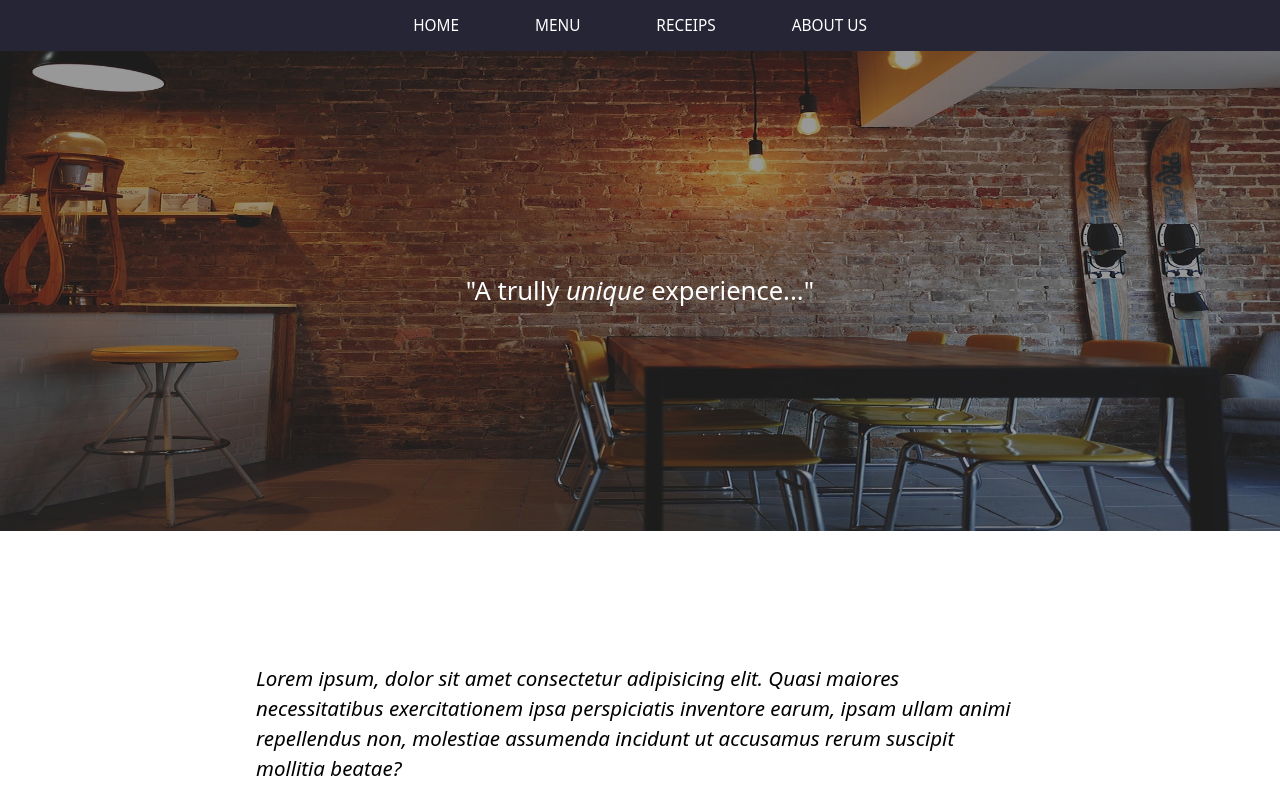
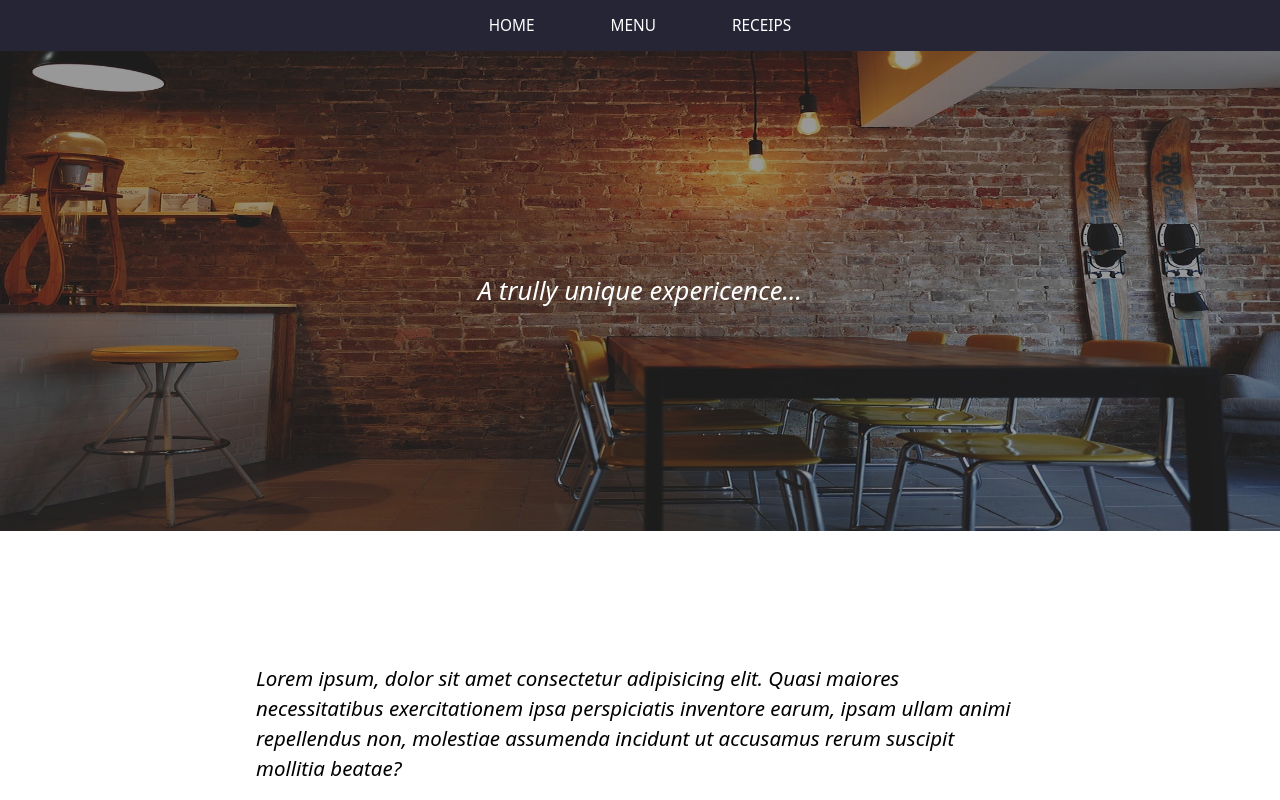
Before and after one commit to danibassprod/restaurant-page, a website built with webpack: page src/index.html in a window 1280 px wide. Shown: the top 800 px of the page. Built offline with nearby package versions, Linux system fonts and the light colour scheme.

Commit message:
Render homepage as a module

```diff
--- /dev/null
+++ b/src/homepage.js
@@ -0,0 +1,77 @@
+import backgroundCardPic from './img/brick-wall-1834784_1280.jpg';
+
+export default function renderHomePage(){
+    const container = document.querySelector('#container');
+
+    // top card
+
+    const topContainer = document.createElement('div');
+    topContainer.classList.add('top');
+
+    const topImage = new Image();
+    topImage.src = backgroundCardPic;
+    topImage.classList.add('top-card-pic');
+    topContainer.appendChild(topImage);
+
+    const topPhrase = document.createElement('h3');
+    topPhrase.textContent = 'A trully unique expericence...';
+    topContainer.appendChild(topPhrase);
+
+    // phrase card
+
+    const phraseContainer = document.createElement('div');
+    phraseContainer.classList.add('phrase');
+    const phrase = document.createElement('p');
+
+    phrase.textContent = 'Lorem ipsum, dolor sit amet consectetur adipisicing elit. Quasi maiores necessitatibus exercitationem ipsa perspiciatis inventore earum, ipsam ullam animi repellendus non, molestiae assumenda incidunt ut accusamus rerum suscipit mollitia beatae?';
+
+    phraseContainer.appendChild(phrase);
+
+    // menu card
+
+    const menuContainer = document.createElement('div');
+    menuContainer.classList.add('menu');
+
+    const menuPhrase = document.createElement('p');
+    menuPhrase.textContent = 'Lorem ipsum dolor sit amet.';
+    menuContainer.appendChild(menuPhrase);
+
+    // card 1
+
+    const card = document.createElement('div');
+    card.classList.add('card');
+    const cardPic = document.createElement('div');
+    cardPic.classList.add('pic1');
+    cardPic.textContent = 1;
+
+    card.appendChild(cardPic);
+
+    // card 2
+
+    const card2 = document.createElement('div');
+    card2.classList.add('card');
+    const cardPic2 = document.createElement('div');
+    cardPic2.classList.add('pic2');
+    cardPic2.textContent = 2;
+
+    card2.appendChild(cardPic2);
+
+    // card 3
+
+    const card3 = document.createElement('div');
+    card3.classList.add('card');
+    const cardPic3 = document.createElement('div');
+    cardPic3.classList.add('pic3');
+    cardPic3.textContent = 3;
+
+    card3.appendChild(cardPic3)
+
+    menuContainer.appendChild(card);
+    menuContainer.appendChild(card2);
+    menuContainer.appendChild(card3);
+
+
+    container.appendChild(topContainer);
+    container.appendChild(phraseContainer);
+    container.appendChild(menuContainer);
+}
--- a/src/index.html
+++ b/src/index.html
@@ -10,32 +10,13 @@
             <button class="navbar-button">HOME</button>
             <button class="navbar-button">MENU</button>
             <button class="navbar-button">RECEIPS</button>
-            <button class="navbar-button">ABOUT US</button>
         </nav>
     </header>
     <div id="container">
-        <div class="top">
-            <h3>"A trully <em>unique</em> experience..."</h3>
-        </div>
-        <div class="phrase">
-            <p>Lorem ipsum, dolor sit amet consectetur adipisicing elit. Quasi maiores necessitatibus exercitationem ipsa perspiciatis inventore earum, ipsam ullam animi repellendus non, molestiae assumenda incidunt ut accusamus rerum suscipit mollitia beatae?</p>
-        </div>
-        <div class="menu">
-            <p>Lorem ipsum dolor sit amet.</p>
-            <div class="card">
-                <div class="pic1">1</div>
-            </div>
-            <div class="card">
-                <div class="pic2">2</div>
-            </div>
-            <div class="card">
-                <div class="pic3">3</div>
-            </div>
-        </div>
 
-        <div class="footer">
-            <p>Copyright @2023, <em>All rights reserved</em>.</p>
-        </div>
+    </div>
+    <div class="footer">
+        <p>Copyright @2023, <em>All rights reserved</em>.</p>
     </div>
 </body>
 </html>
--- a/src/index.js
+++ b/src/index.js
@@ -1,9 +1,11 @@
 import './reset.css';
 import './styles.css';
-import backgroundCardPic from './img/brick-wall-1834784_1280.jpg';
+import homepage from './homepage.js'
 
-const topCard = document.querySelector('.top');
-const topCardImage = new Image();
-topCardImage.src = backgroundCardPic;
-topCardImage.classList.add('top-card-pic');
-topCard.appendChild(topCardImage);
+homepage();
+
+// const topCard = document.querySelector('.top');
+// const topCardImage = new Image();
+// topCardImage.src = backgroundCardPic;
+// topCardImage.classList.add('top-card-pic');
+// topCard.appendChild(topCardImage);
--- a/src/styles.css
+++ b/src/styles.css
@@ -55,6 +55,7 @@ button:active { filter: brightness(80%); }
         color: white;
         font-size: 2vw;
         font-weight: 200;
+        font-style: italic;
         z-index: 1;
     }
 }
```
